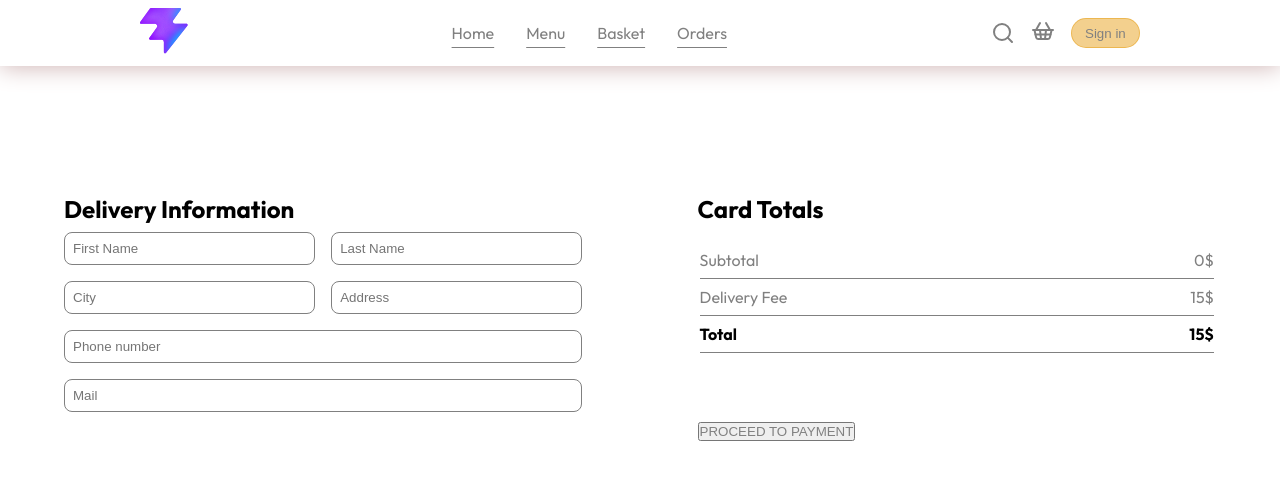
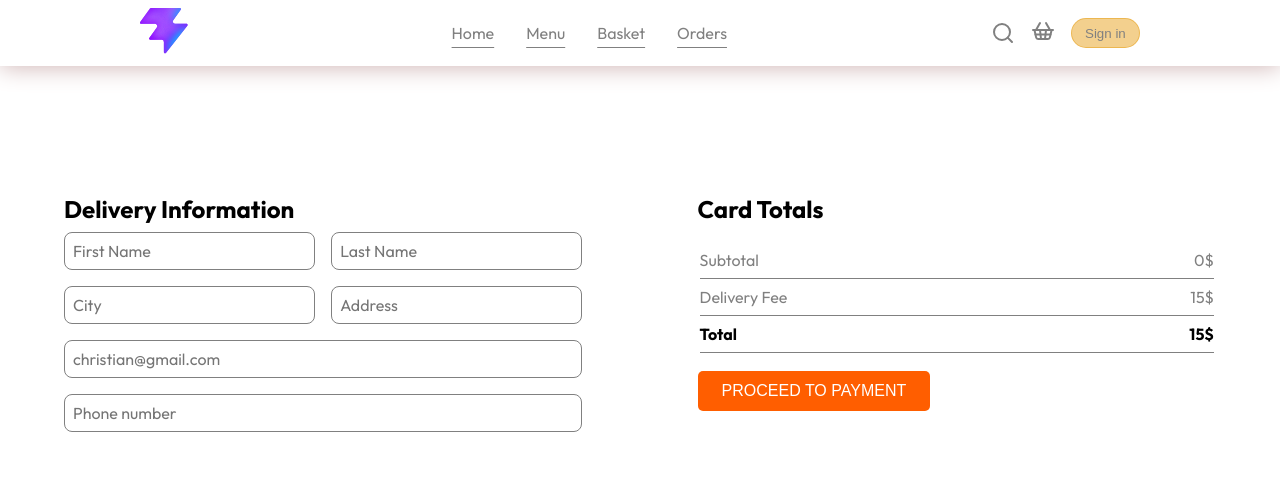
Before and after one commit to Christian03031/Project, a React (Vite) app: page /order in a window 1280 px wide. Shown: the top 480 px of the page. Built offline with nearby package versions, Linux system fonts and the light colour scheme; a web font is replaced by a local one.

Commit message:
fixing the order page

```diff
--- a/src/components/basket/Basket.jsx
+++ b/src/components/basket/Basket.jsx
@@ -41,6 +41,7 @@ export function Basket() {
                         <td><div><img src={a.img} alt="dish-img" /><span>{a.name}</span></div></td>
                         <td>{a.price}$</td>
                         <td>
+                            {a.quantity === 1 && <span className="action minus"> </span>}
                             {a.quantity > 1 && <button className="action minus" onClick={
                                 e => {
                                     dispatch({ type: 'REMOVE_DUPLICATE_BASKET', payload: { ...a } });
--- a/src/components/order/Order.jsx
+++ b/src/components/order/Order.jsx
@@ -14,21 +14,55 @@ export function Fees(props) {
                     <tr><td>Total</td><td>{props.params.total + props.params.deliveryFee}$</td></tr>
                 </tbody>
             </table>
+            <button className="checkout" onClick={() => null}>PROCEED TO PAYMENT</button>
         </div>
-        <button className="checkout" onClick={() => null}>PROCEED TO PAYMENT</button>
 
     </div>
 }
 
 
 function OrderForm() {
-    const [firstName, setFirstName] = useState("");
-    const [lastName, setLastName] = useState("");
-    const [address, setAddress] = useState("");
-    const [phone, setPhone] = useState([]);
+
+    const [infos, setInfos] = useState({
+        firstName: "",
+        lastName: "",
+        address: "",
+        mail: "",
+        phone: []
+    })
 
     function handleSubmit(e) {
 
+    }
+
+    function handlePhoneNumber(e) {
+        const digit = e.key;
+
+        const isDigit = (e) => /^[0-9]$/.test(e);
+
+        if (isDigit(digit)) {
+            if (infos.phone.length < 10) {
+                setInfos({ ...infos, phone: [...infos.phone, Number(digit)] });
+            }
+        }
+
+        if (digit === 'Backspace') {
+            setInfos({ ...infos, phone: infos.phone.slice(0, infos.phone.length - 1) });
+        }
+    }
+
+    function phoneFormatter(arr) {
+        if (arr.length === 0) return ""
+        else {
+            const numberArr = [
+                `+7 (${arr.slice(0, 3).join("")}${arr.length >= 3 ? ")" : ""}`,
+                `${arr.length >= 3 ? " " : ""}${arr.slice(3, 6).join("")}`,
+                `${arr.length >= 6 ? " " : ""}${arr.slice(6, 8).join("")}`,
+                `${arr.length >= 8 ? " " : ""}${arr.slice(8, 10).join("")}`
+            ]
+
+            return numberArr.join("")
+        };
     }
 
     return <section className="form">
@@ -43,8 +77,8 @@ function OrderForm() {
                 <input type="address" placeholder="Address" />
             </fieldset>
             <fieldset>
-                <input type="phone number" placeholder="Phone number" />
-                <input type="mail" placeholder="Mail" />
+                <input type="mail" placeholder="christian@gmail.com" />
+                <input type="phone" value={`${phoneFormatter(infos.phone)}`} onKeyDown={e => handlePhoneNumber(e)} onChange={() => { }} placeholder="Phone number" />
             </fieldset>
         </form>
     </section>
--- a/src/components/order/order.css
+++ b/src/components/order/order.css
@@ -34,13 +34,23 @@ main {
                 flex-grow: 1;
                 padding: .5rem;
                 border-radius: .5rem;
+                color: black;
                 border: 1px solid grey;
-
+                font-family: Outfit;
+                font-size:medium;
                 transition: all .2s linear;
 
                 &:focus {
-                    /* transform: scale(1.01); */
-                    border-color: orange;
+                    background-color: aliceblue;
+                    outline: none;
+                    /* border: 1px solid transparent; */
+                }
+
+                &:-webkit-autofill {
+                    -webkit-box-shadow: 0 0 0 1000px white inset;
+                    /* -webkit-text-fill-color: white; */
+                    /* border-color: #e60b0b; */
+
                 }
             }
 
@@ -63,17 +73,32 @@ main {
     /* gap: 5em; */
 }
 
-.total-container-order{
-    & .receipt{
+.total-container-order {
+    & .receipt {
         width: 100%;
         height: 100%;
 
-        & table{
+        & table {
             width: 100%;
         }
 
-        & table tr td{
+        & table tr td {
             margin: .5em 0;
         }
     }
 }
+
+.checkout {
+    background-color: rgb(255, 94, 0);
+    border: none;
+    color: white;
+    padding: .7em 1.5em;
+    border-radius: 5px;
+    font-size: 1em;
+    transition: all .1s linear;
+
+    &:hover {
+        cursor: pointer;
+        transform: scale(1.02);
+    }
+}
```
